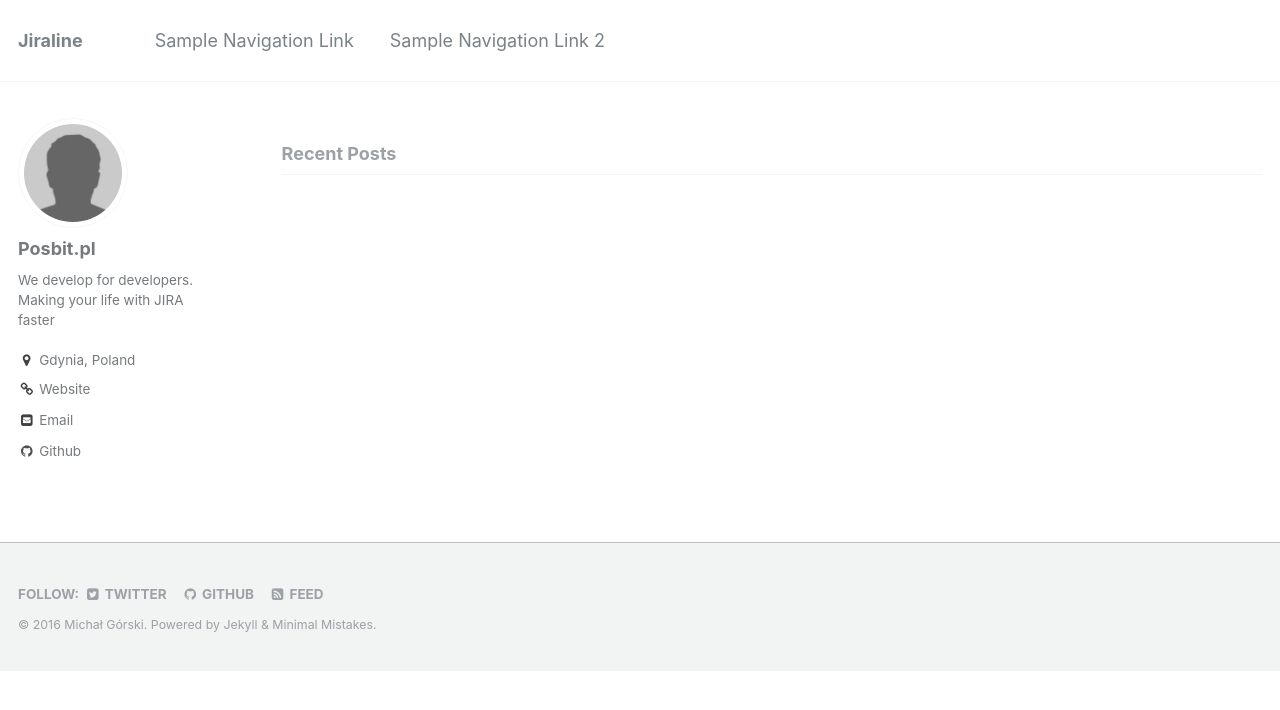
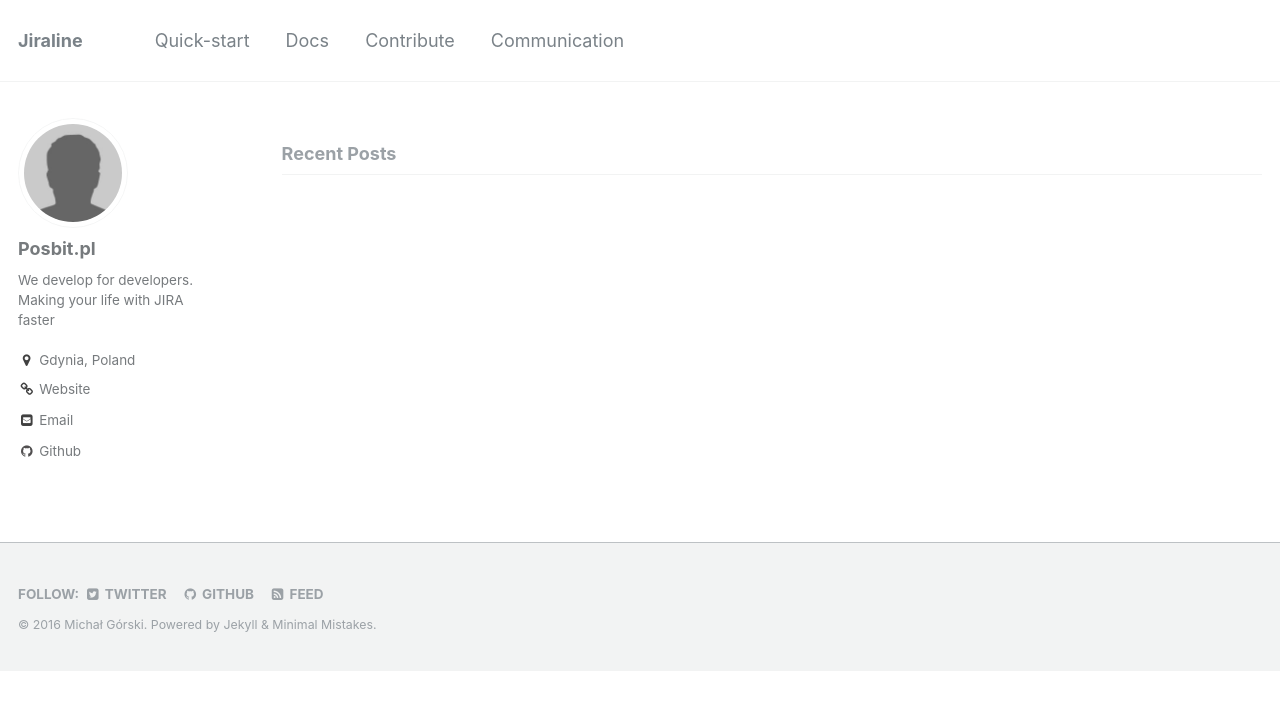
Before and after one commit to posbit/jiraline, a Jekyll site: the page built from index.html, in a window 1280 px wide. Shown: the top 710 px of the page. Built offline with Jekyll 4.4.1, drawn with Linux system fonts in a browser that asks for light colours; the list of posts is cut into pages by our own code.

Commit message:
Navigation bars

```diff
--- a/_data/navigation.yml
+++ b/_data/navigation.yml
@@ -1,7 +1,10 @@
 # main links links
 main:
-  - title: "Sample Navigation Link"
-    url: https://mmistakes.github.io/minimal-mistakes/docs/navigation/
-
-  - title: "Sample Navigation Link 2"
-    url: /
+  - title: "Quick-start"
+    url: /docs/quick-start/
+  - title: "Docs"
+    url: /docs/
+  - title: "Contribute"
+    url: /contribute
+  - title: "Communication"
+    url: /communication
```
